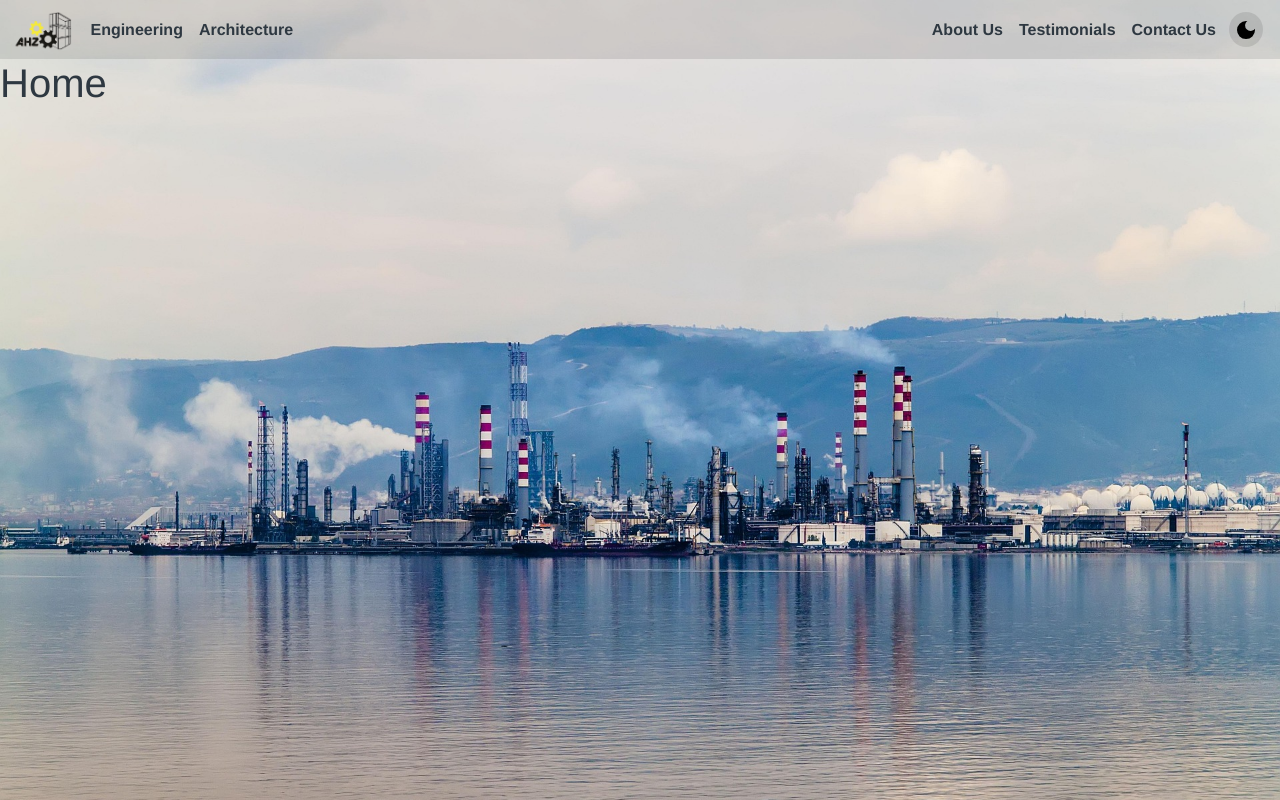
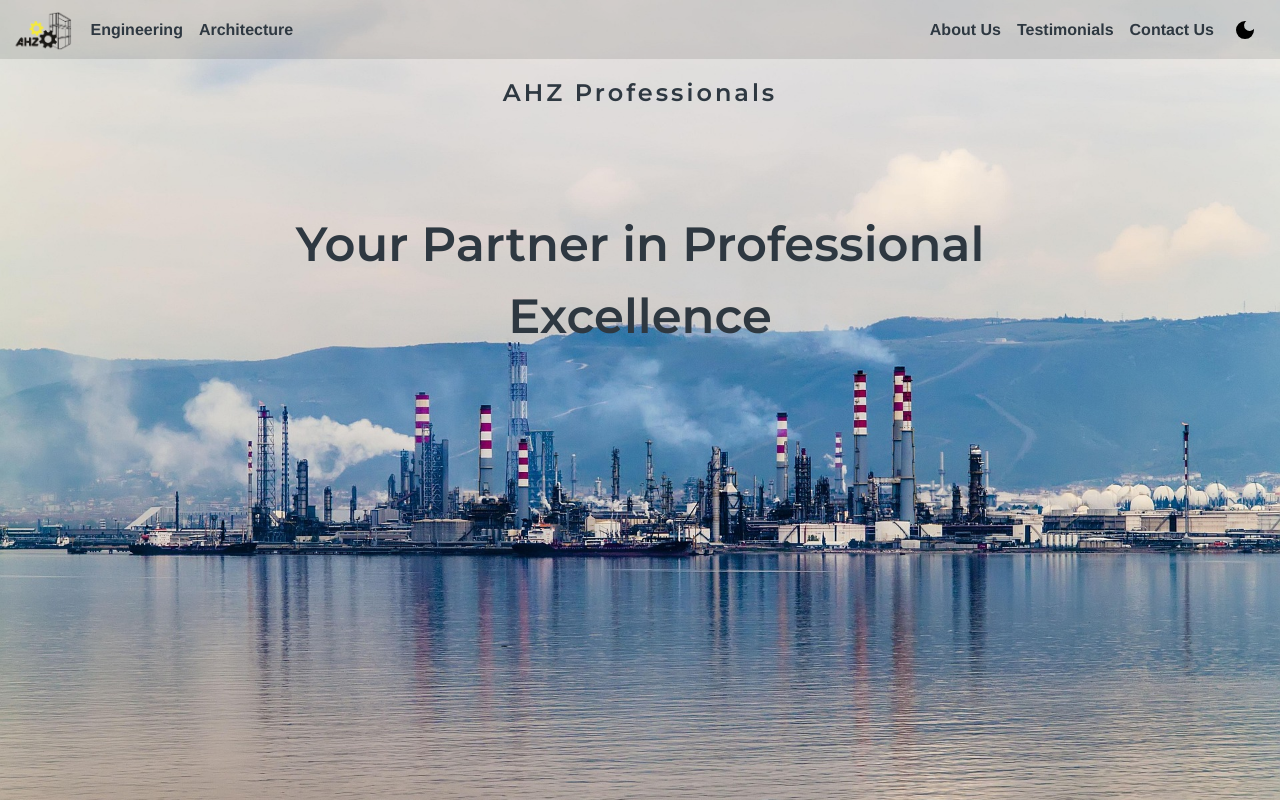
Before and after one commit to Flamingsides/ahzp, a React (Vite) app: page / in a window 1280 px wide. Built offline with nearby package versions, Linux system fonts and the light colour scheme.

Commit message:
Added some content on landing page and made dark mode transition more seemless by adjusting background image

```diff
--- a/index.html
+++ b/index.html
@@ -8,6 +8,14 @@
       type="image/jpg"
       href="./assets/ahzp-logo-square-simple.jpg"
     />
+
+    <link rel="preconnect" href="https://fonts.googleapis.com" />
+    <link rel="preconnect" href="https://fonts.gstatic.com" crossorigin />
+    <link
+      href="https://fonts.googleapis.com/css2?family=Montserrat:wght@600&display=swap"
+      rel="stylesheet"
+    />
+
     <title>AHZ Professionals</title>
   </head>
   <body class="darkmode">
--- a/src/App.css
+++ b/src/App.css
@@ -9,9 +9,10 @@
     --secondary-color: #8CA7C5;
     --accent-color: #6f6f4d;
     --transparent-color: #0000001A;
+    --transparent-light: rgba(255, 255, 255, 0.2);
 
     --background-image: url('../assets/oil-plant-bg.jpg');
-    --background-image-dark: url('../assets/oil-plant-bg-night-upscaled.jpg');
+    --background-image-dark: url('../assets/oil-plant-bg-night-lights.jpg');
 }
 
 .darkmode {
@@ -22,7 +23,7 @@
 }
 
 html, body, #root {
-    height: 100%
+    height: 100%;
 }
 
 body {
@@ -30,8 +31,12 @@ body {
     color: var(--primary-color);
 
     background-image: var(--background-image-dark);
+    background-size: cover;
+    background-position: center top;
     background-repeat: no-repeat;
-    background-size: 100vw;
+    background-attachment: fixed;
+    min-height: 100vh;
+    /* background-size: 100vw; */
 
     transition: background-color 0.4s ease, color 0.4s ease, background-image 0.4s ease;
 }
--- a/src/Homepage/Home.css
+++ b/src/Homepage/Home.css
@@ -3,6 +3,53 @@
     margin: auto;
     width: 50%;
     height: 200vh;
-    background-color: red;
+    /* background-color: red; */
     display: none;
 }
+
+#landing {
+    /* background-image: linear-gradient(var(--transparent-light), #0000); */
+    /* background-color: var(--transparent-light); */
+    width: 100%;
+    font-family: "Montserrat", sans-serif;
+    text-align: center;
+    padding: 20px 10px;
+}
+
+.darkmode #landing {
+    background-color: #0000;
+    background-image: none;
+}
+
+#landing-title {
+    letter-spacing: 3px;
+    font-size: 24px;
+}
+
+#landing-caption {
+    margin: 100px 2%;
+    font-size: 48px;
+    /* color: white; */
+
+    /* text-shadow: 1px 1px black; */
+    /* box-shadow: 0px 0px 30px 20px var(--transparent-light); */
+
+    /* transition: background-color 0.3s ease, box-shadow 0.3s ease; */
+}
+
+.darkmode #landing-caption {
+    color: var(--primary-color);
+    background-color: #0000;
+    box-shadow: none;
+    text-shadow: none;
+}
+
+@media screen and (max-width: 768px) {
+    #landing-caption {
+        font-size: 35px;
+
+        br {
+            display: none;
+        }
+    }
+}
--- a/src/Homepage/Home.tsx
+++ b/src/Homepage/Home.tsx
@@ -3,7 +3,13 @@ import "./Home.css";
 function Home() {
   return (
     <>
-      <h1>Home</h1>
+      <div id="landing">
+        <h1 id="landing-title">AHZ Professionals</h1>
+        <p id="landing-caption">
+          Your Partner in Professional
+          <br /> Excellence
+        </p>
+      </div>
       <div id="placeholder">Hello, World!</div>
     </>
   );
--- a/src/Navbar/Navbar.css
+++ b/src/Navbar/Navbar.css
@@ -48,9 +48,16 @@
 .darkmode-toggler {
     border: none;
     border-radius: 50%;
+    /* background: var(--transparent-color); */
+    background: #0000;
+    margin: auto 5px;
+    padding: 6px;
+
+    transition: background-color 0.3s ease;
+}
+
+.darkmode-toggler:hover {
     background: var(--transparent-color);
-    margin: auto 5px;
-    padding: 5px;
 }
 
 .darkmode-toggler #lightmode-icon {
```
Also changed, not shown: assets/oil-plant-bg-night-lights.jpg (added), assets/oil-plant-bg-night-lights.png (added).
